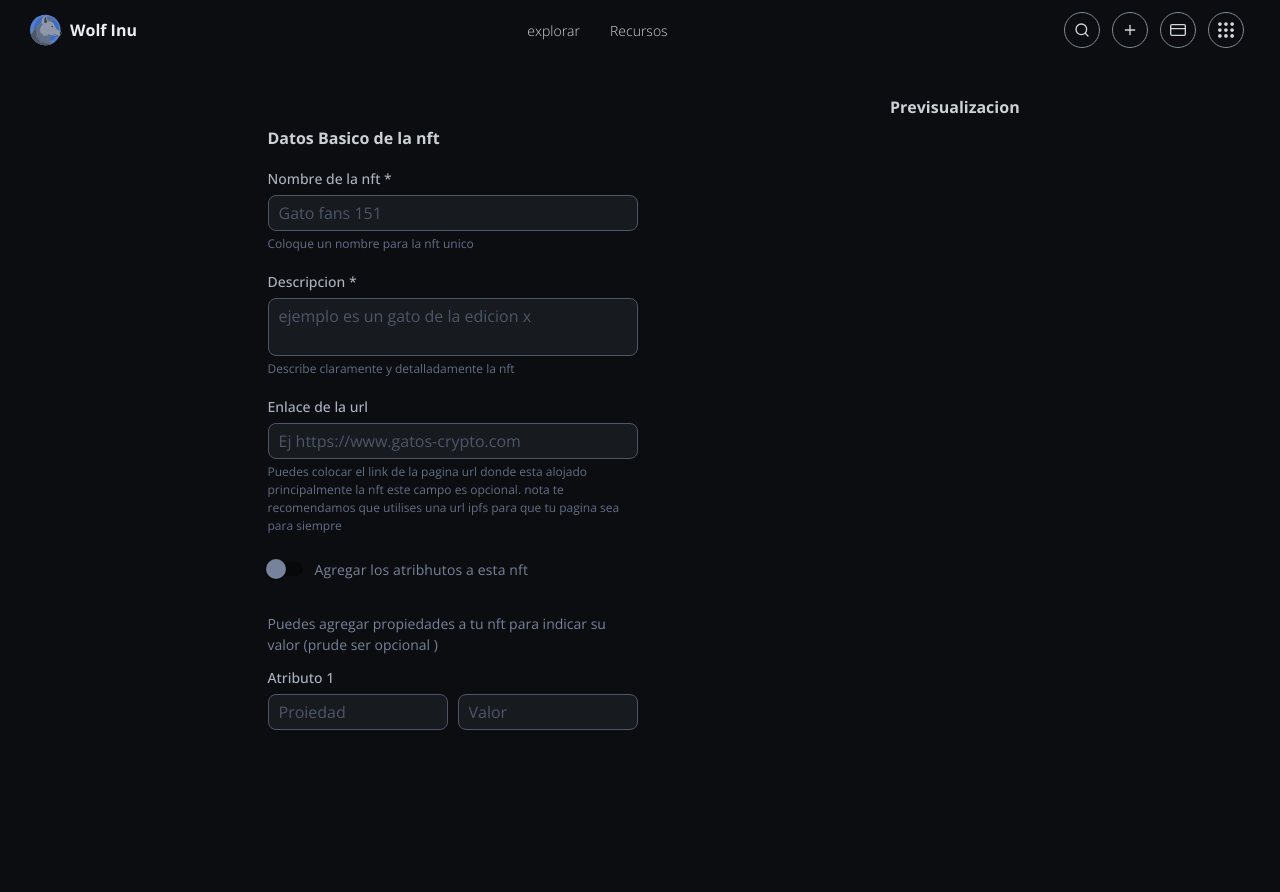
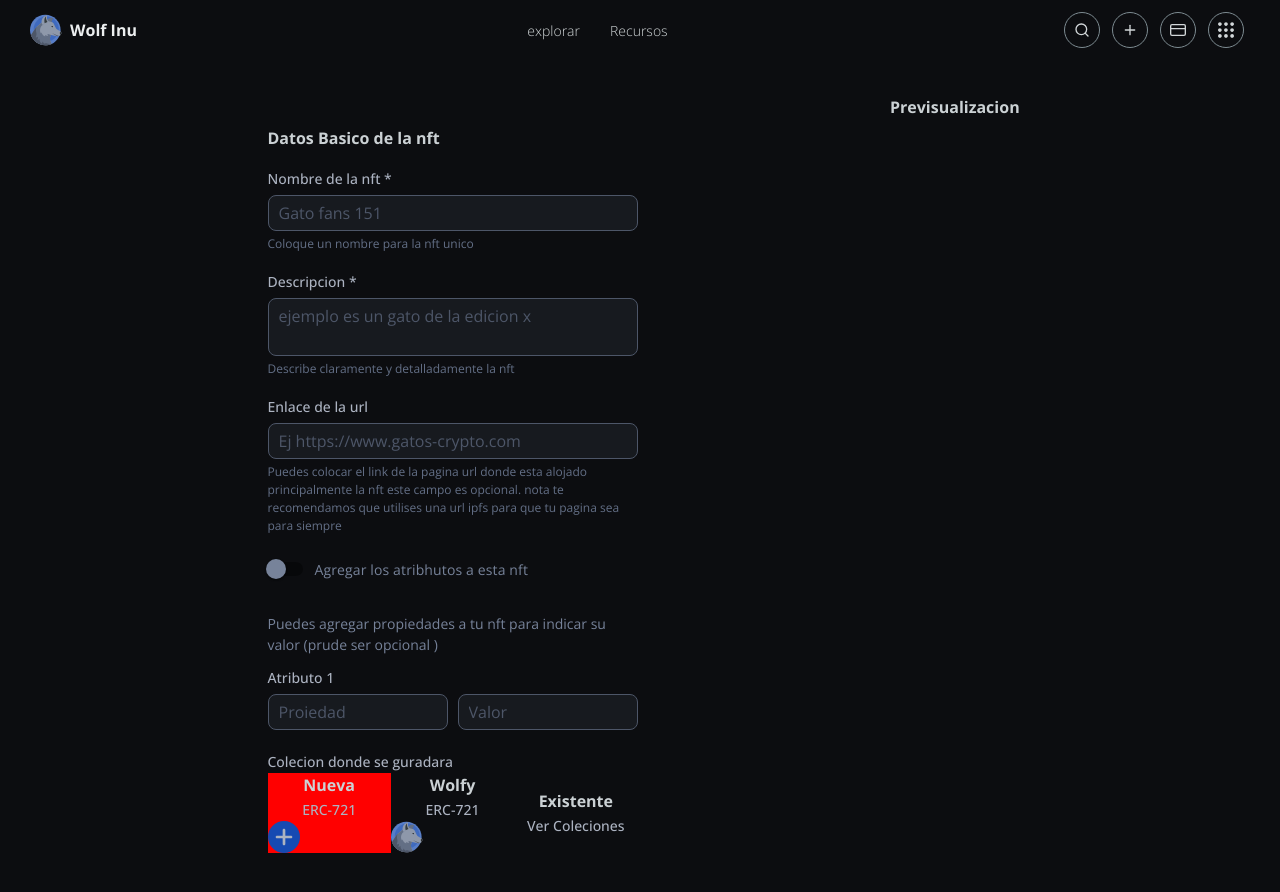
Before and after one commit to angeleesc/wolfy-marketplace-3.0-js, a React (Create React App) app: page /create-new-nft in a window 1280 px wide. Shown: the top 892 px of the page. Before the commit the page ends 800 px from the top, so only its background shows below. Built offline with nearby package versions, Linux system fonts and the light colour scheme.

Commit message:
maquetacion

```diff
--- /dev/null
+++ b/src/components/icons/CAdd.jsx
@@ -0,0 +1,24 @@
+import React from "react";
+
+export default function CAdd() {
+  return (
+    <svg
+      xmlns="http://www.w3.org/2000/svg"
+      width="32"
+      height="32"
+      enableBackground="new 0 0 512 512"
+      viewBox="0 0 512 512"
+    >
+      <path
+        fill="#164ab2"
+        d="M256 0C114.836 0 0 114.836 0 256s114.836 256 256 256 256-114.836 256-256S397.164 0 256 0zm0 0"
+        data-original="#2196f3"
+      ></path>
+      <path
+        fill="#acb3c1"
+        d="M368 277.332h-90.668V368c0 11.777-9.555 21.332-21.332 21.332s-21.332-9.555-21.332-21.332v-90.668H144c-11.777 0-21.332-9.555-21.332-21.332s9.555-21.332 21.332-21.332h90.668V144c0-11.777 9.555-21.332 21.332-21.332s21.332 9.555 21.332 21.332v90.668H368c11.777 0 21.332 9.555 21.332 21.332s-9.555 21.332-21.332 21.332zm0 0"
+        data-original="#fafafa"
+      ></path>
+    </svg>
+  );
+}
--- /dev/null
+++ b/src/components/icons/CSearch.jsx
@@ -0,0 +1,47 @@
+import React from "react";
+
+export default function CSearch() {
+  return (
+    <svg
+      xmlns="http://www.w3.org/2000/svg"
+      version="1.1"
+      xmlns:xlink="http://www.w3.org/1999/xlink"
+      xmlns:svgjs="http://svgjs.com/svgjs"
+      width="512"
+      height="512"
+      x="0"
+      y="0"
+      viewBox="0 0 32 32"
+      style="enable-background:new 0 0 512 512"
+      xml:space="preserve"
+      class=""
+    >
+      <g>
+        <path
+          fill="#1b5cdf"
+          d="M26 32H6a6 6 0 0 1-6-6V6a6 6 0 0 1 6-6h20a6 6 0 0 1 6 6v20a6 6 0 0 1-6 6z"
+          data-original="#fff9dd"
+          class=""
+        ></path>
+        <path
+          fill="#b3bac7"
+          d="M23.333 24a.663.663 0 0 1-.471-.195l-5.04-5.04a.668.668 0 0 1 .943-.943l5.04 5.04A.668.668 0 0 1 23.333 24z"
+          data-original="#ffe777"
+          class=""
+        ></path>
+        <path
+          fill="#b3bac7"
+          d="M14.333 8C10.84 8 8 10.84 8 14.333s2.84 6.333 6.333 6.333 6.333-2.84 6.333-6.333S17.827 8 14.333 8zm1.607 6.233-1.5 2.833c-.087.167-.253.267-.44.267s-.353-.1-.44-.267l-1.5-2.833a.484.484 0 0 1 0-.467l1.5-2.833c.173-.327.707-.327.88 0l1.5 2.833c.08.147.08.321 0 .467z"
+          data-original="#ffd200"
+          class=""
+        ></path>
+        <path
+          fill="#b3bac7"
+          d="M13.066 14 14 15.765 14.934 14 14 12.235z"
+          data-original="#ffd200"
+          class=""
+        ></path>
+      </g>
+    </svg>
+  );
+}
--- a/src/template/pages/Mint/MintNftForm.jsx
+++ b/src/template/pages/Mint/MintNftForm.jsx
@@ -2,6 +2,9 @@ import React, { useState } from "react";
 import WTextFields from "../../../components/form-controls/inputs/WTextFields";
 import WTextAreaInput from "../../../components/form-controls/inputs/WTextAreaInput";
 import { FormControlLabel, Switch } from "@mui/material";
+import "./style/botom-group-box.scss";
+import CAdd from "../../../components/icons/CAdd";
+import Logo from "../../../components/icons/Logo";
 
 export default function MintNftForm() {
   const [isAddAtribute, setIsAddAtribute] = useState(false);
@@ -70,6 +73,34 @@ export default function MintNftForm() {
           </div>
         </div>
       }
+
+      <div className="my-[15px]">
+        <div className="wolft-form-control-label mb-[5px]">
+          <span>Colecion donde se guradara</span>
+          <div className="grid grid-cols-3">
+            <button className="botom-group-box">
+              <div className="botom-group-body">
+                <h4>Nueva</h4>
+                <span>ERC-721</span>
+                <CAdd />
+              </div>
+            </button>
+            <button className="boton-group-box">
+              <div className="botom-group-body">
+                <h4>Wolfy</h4>
+                <span>ERC-721</span>
+                <Logo />
+              </div>
+            </button>
+            <button className="boton-group-box">
+              <div className="botom-group-body">
+                <h4>Existente</h4>
+                <span>Ver Coleciones</span>
+              </div>
+            </button>
+          </div>
+        </div>
+      </div>
     </form>
   );
 }
--- /dev/null
+++ b/src/template/pages/Mint/style/botom-group-box.scss
@@ -0,0 +1,3 @@
+.botom-group-box{
+    background-color: red;
+}
```
